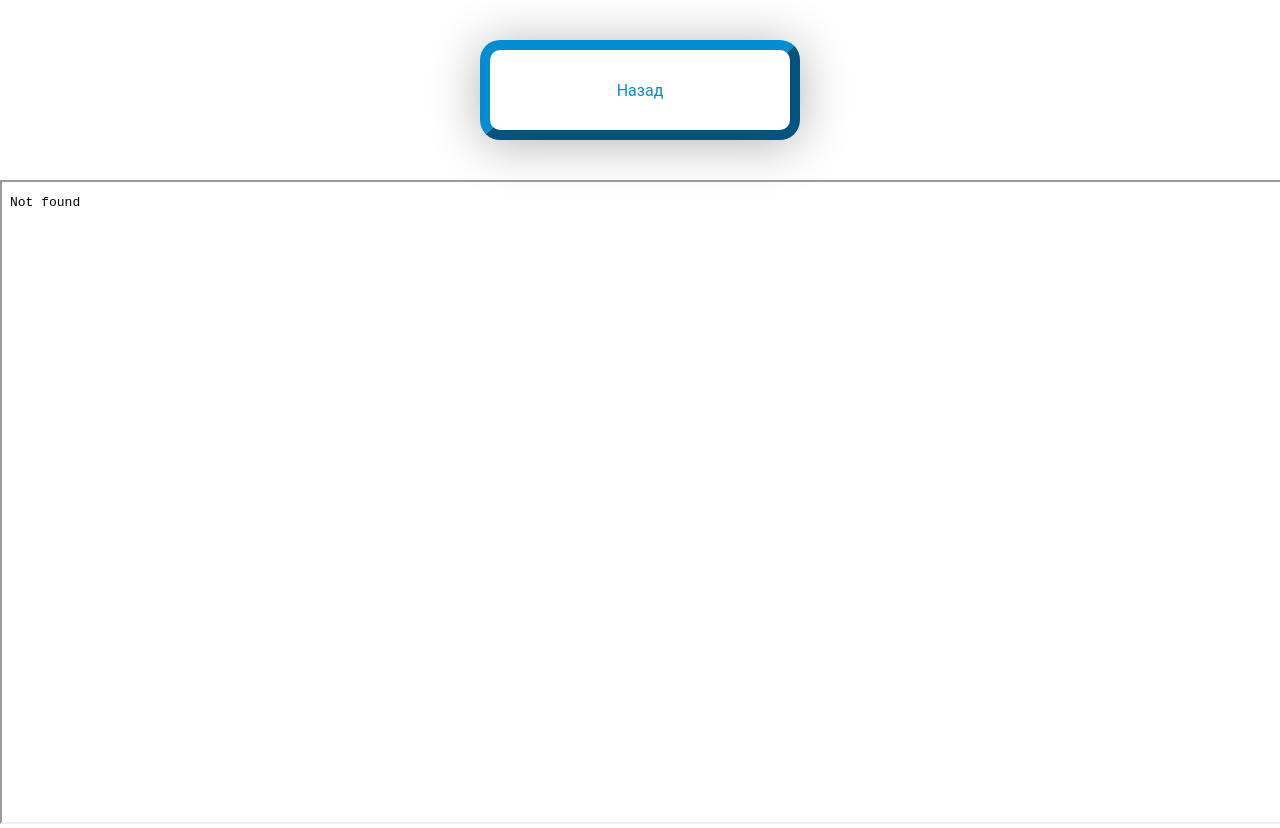
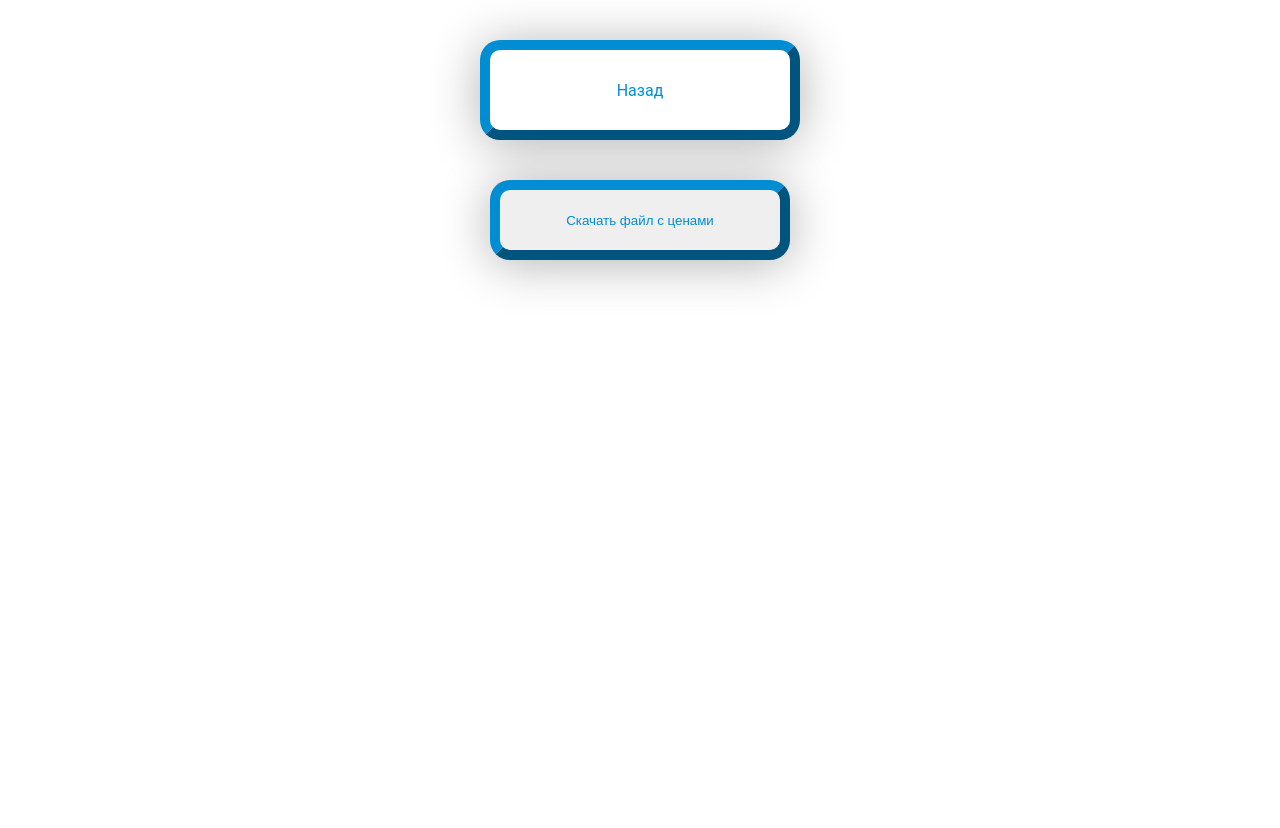
Before and after one commit to lavatee/sever_frontend, a plain HTML site: page pdf.html in a window 1280 px wide. After the commit the page ends 800 px from the top, so only its background shows below. Drawn offline with Linux system fonts and the light colour scheme.

Commit message:
pdf downloading was completed

```diff
--- a/css/style.css
+++ b/css/style.css
@@ -42,6 +42,26 @@ a {
     height: 20vh;
 }
 
+button {
+    border-radius: 20px;
+    border: outset 10px #008dd2;
+    padding: 20px;
+    text-decoration: none;
+    color: #008dd2;
+    box-shadow: 0px 4px 50px rgba(0, 0, 0, 0.3);
+    height: 10vh;
+    width: 40vw;
+    max-width: 300px;
+}
+
+.download {
+    display: flex;
+    align-items: center;
+    justify-content: center;
+    flex-direction: column;
+    width: 100vw;
+}
+
 h3 {
     text-align: center;
 }
--- a/js/pdf.js
+++ b/js/pdf.js
@@ -1,2 +1,9 @@
-const pdf = document.getElementById("pdf")
-pdf.src = localStorage.getItem("pdf")
+
+document.getElementById('downloadBtn').addEventListener('click', () => {
+    const link = document.createElement('a');
+    link.href = `https://raw.githubusercontent.com/lavatee/sever_frontend/refs/heads/main/pdf/${localStorage.getItem("pdf").split("pdf/")[1]}`
+    link.download = ""
+    document.body.appendChild(link);
+    link.click();
+    document.body.removeChild(link);
+});
--- a/pdf.html
+++ b/pdf.html
@@ -7,9 +7,12 @@
     <link rel="stylesheet" href="css/style.css" id="st">
 </head>
 <body>
-    <div class="pdfButton"><a class="back" href="./index.html">Назад</a></div>
+    <div class="download">
+        <div class="pdfButton"><a class="back" href="./index.html">Назад</a></div>
 
-    <iframe id="pdf" src=""></iframe>
+        <button id="downloadBtn">Скачать файл с ценами</button>
+    </div>
+
     <script src="js/pdf.js">
 
     </script>
```
Also changed, not shown: index.html (+2 -2 lines).
